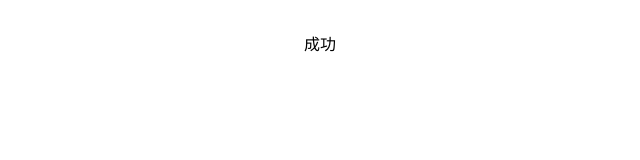
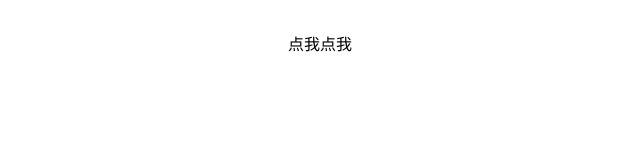
Before and after one commit to hxh-ly/learn-react-pass, a React (Vite) app in the folder vite-react-pass/: page / in a window 1280 px wide. Shown: the top 160 px of the page, without its empty margins (320-960 px from the left). Built offline with nearby package versions, Linux system fonts and the light colour scheme.

Commit message:
31.popover中0.useFLoating,useInteractions  1.属性，2.定位flip，3.挂在body下

```diff
--- a/vite-react-pass/package.json
+++ b/vite-react-pass/package.json
@@ -21,6 +21,7 @@
   },
   "devDependencies": {
     "@eslint/js": "^9.21.0",
+    "@floating-ui/react": "^0.27.7",
     "@tailwindcss/vite": "^4.1.3",
     "@types/lodash-es": "^4.17.12",
     "@types/react": "18.2.45",
--- a/vite-react-pass/src/App.tsx
+++ b/vite-react-pass/src/App.tsx
@@ -12,6 +12,7 @@ import { Home23 } from './home/home23'
 import { Home24 } from './home/home24'
 import { Home26 } from './home/home26'
 import { Home30 } from './home/home30'
+import { Home31 } from './home/home31'
 function App() {
   const [count, setCount] = useState(0)
 
@@ -26,7 +27,8 @@ function App() {
     <Home23/> */}
    {/*  <Home24/>
     <Home26/> */}
-    <Home30/>
+   {/*  <Home30/> */}
+    <Home31/>
     </>
   )
 }
--- /dev/null
+++ b/vite-react-pass/src/course/31_popover/index.css
@@ -0,0 +1,5 @@
+.popover-floating {
+    padding: 4px 8px;
+    border: 1px solid  #000;
+    border-radius: 8px;
+}
--- /dev/null
+++ b/vite-react-pass/src/course/31_popover/popover.tsx
@@ -0,0 +1,104 @@
+import {
+  useDismiss,
+  useFloating,
+  useHover,
+  useInteractions,
+  offset,
+  arrow,
+  FloatingArrow,
+  useClick,
+  flip,
+} from "@floating-ui/react";
+import {
+  CSSProperties,
+  memo,
+  PropsWithChildren,
+  ReactNode,
+  useMemo,
+  useRef,
+  useState,
+} from "react";
+import "./index.css";
+import { createPortal } from "react-dom";
+type Alignment = "start" | "end";
+type Side = "top" | "right" | "bottom" | "left";
+type AlignedPlacement = `${Side}-${Alignment}`;
+interface PoverOverProps extends PropsWithChildren {
+  content: ReactNode;
+  open?: boolean;
+  openChange?: (open: boolean) => void;
+  placement?: Side | AlignedPlacement;
+  trigger?: "hover" | "click";
+  className?: string;
+  style?: CSSProperties;
+}
+export function PopOver(prop: PoverOverProps) {
+  const el = useMemo(() => {
+    const div = document.createElement("div");
+    div.className = "wrapper";
+    document.body.appendChild(div);
+    return div;
+  }, []);
+  const {
+    content,
+    open,
+    openChange,
+    placement = "bottom",
+    trigger = "hover",
+    className,
+    style,
+  } = prop;
+  const arrowRef = useRef(null);
+  const [isOpen, setIsOpen] = useState(open);
+  const { refs, floatingStyles, context } = useFloating({
+    open: isOpen,
+    onOpenChange: (open) => {
+      setIsOpen(open), openChange?.(open);
+    },
+    placement,
+    middleware: [
+      offset(10),
+      arrow({
+        element: arrowRef,
+      }),
+      flip(),
+    ],
+  });
+  const interaction =
+    trigger === "hover" ? useHover(context) : useClick(context);
+  const dismiss = useDismiss(context);
+  const { getReferenceProps, getFloatingProps } = useInteractions([
+    interaction,
+    dismiss,
+  ]);
+  const muC = (
+    <div
+      ref={refs.setFloating}
+      className="popover-floating"
+      style={{ ...floatingStyles }}
+      {...getFloatingProps()}
+    >
+      {content}
+      <FloatingArrow
+        ref={arrowRef}
+        context={context}
+        fill="#fff"
+        stroke="#000"
+        strokeWidth={1}
+      ></FloatingArrow>
+    </div>
+  );
+  return (
+    <>
+      <span
+        className={className}
+        ref={refs.setReference}
+        {...getReferenceProps()}
+        style={style}
+      >
+        {prop.children}
+      </span>
+      {isOpen && createPortal(muC, el)}
+    </>
+  );
+}
--- /dev/null
+++ b/vite-react-pass/src/home/home31.tsx
@@ -0,0 +1,27 @@
+import { PopOver } from "../course/31_popover/popover";
+export function Home31() {
+  const popoverContent = (
+    <div>
+      光光光
+      <button
+        onClick={() => {
+          alert(1);
+        }}
+      >
+        111
+      </button>
+    </div>
+  );
+  return (
+    <>
+      <PopOver
+        content={popoverContent}
+        placement="left"
+        trigger="click"
+        style={{ margin: "200px" }}
+      >
+        <button>点我点我</button>
+      </PopOver>
+    </>
+  );
+}
```
Also changed, not shown: 2 other files (tests, documents, lock files or other folders).
